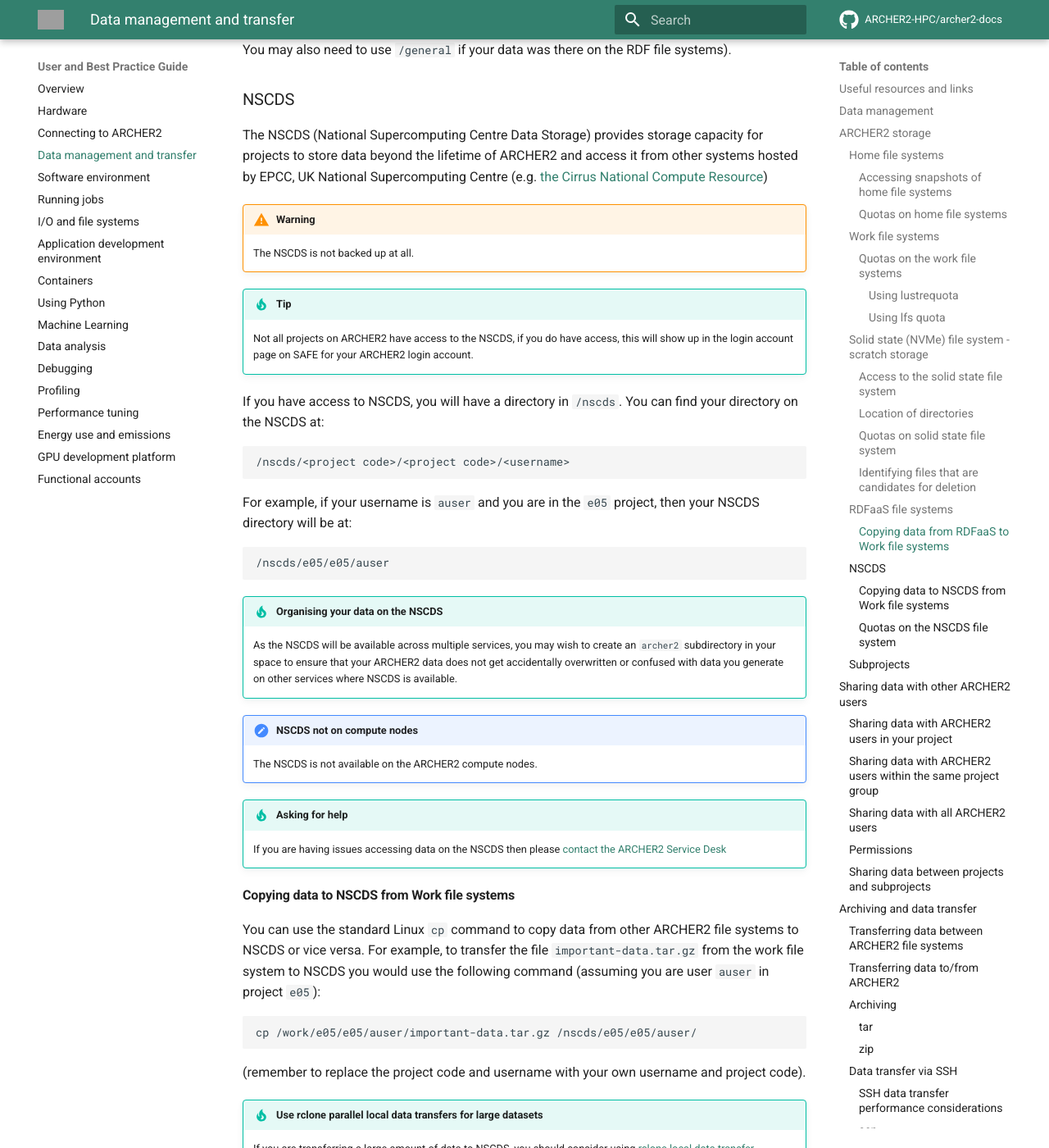
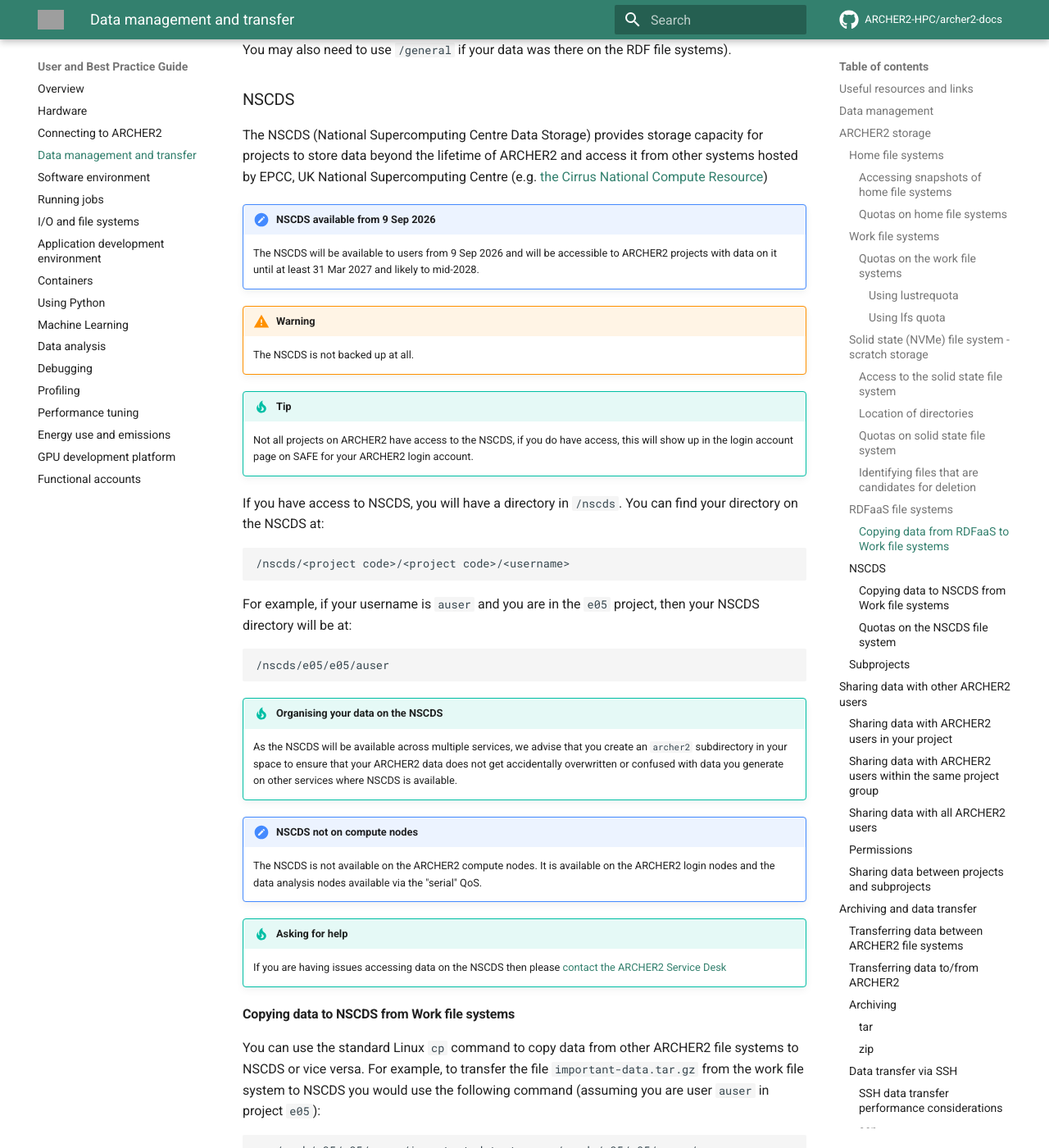
Before and after one commit to ARCHER2-HPC/archer2-docs, an MkDocs documentation site: the page built from docs/user-guide/data.md, in a window 1280 px wide and 1400 px high, scrolled down 9307 px. Shown: the whole window at 82% size. Built offline with MkDocs 1.6.1 and Material for MkDocs 9.7.7, drawn with Linux system fonts in a browser that asks for light colours; comment, search, counter and statistics services are not loaded; grey boxes are pictures that could not be loaded.

Commit message:
Clarifications

````diff
--- a/docs/user-guide/data.md
+++ b/docs/user-guide/data.md
@@ -416,6 +416,10 @@
 and access it from other systems hosted by EPCC, UK National Supercomputing Centre
 (e.g. [the Cirrus National Compute Resource](https://www.cirrus.ac.uk))
 
+!!! important "NSCDS available from 9 Sep 2026"
+    The NSCDS will be available to users from 9 Sep 2026 and will be accessible to ARCHER2
+    projects with data on it until at least 31 Mar 2027 and likely to mid-2028.
+
 !!! warning
     The NSCDS is not backed up at all.
 
@@ -439,12 +443,13 @@
 ```
 
 !!! tip "Organising your data on the NSCDS"
-    As the NSCDS will be available across multiple services, you may wish to create an `archer2`
+    As the NSCDS will be available across multiple services, we advise that you create an `archer2`
     subdirectory in your space to ensure that your ARCHER2 data does not get accidentally overwritten
     or confused with data you generate on other services where NSCDS is available.
 
 !!! important "NSCDS not on compute nodes"
-    The NSCDS is not available on the ARCHER2 compute nodes.
+    The NSCDS is not available on the ARCHER2 compute nodes. It is available on the
+    ARCHER2 login nodes and the data analysis nodes available via the "serial" QoS.
 
 !!! tip "Asking for help"
     If you are having issues accessing data on the NSCDS then
````
Also changed, not shown: docs/end-of-service-2026/data.md (+9 -4 lines), docs/end-of-service-2026/index.md (+1 -1 lines).
